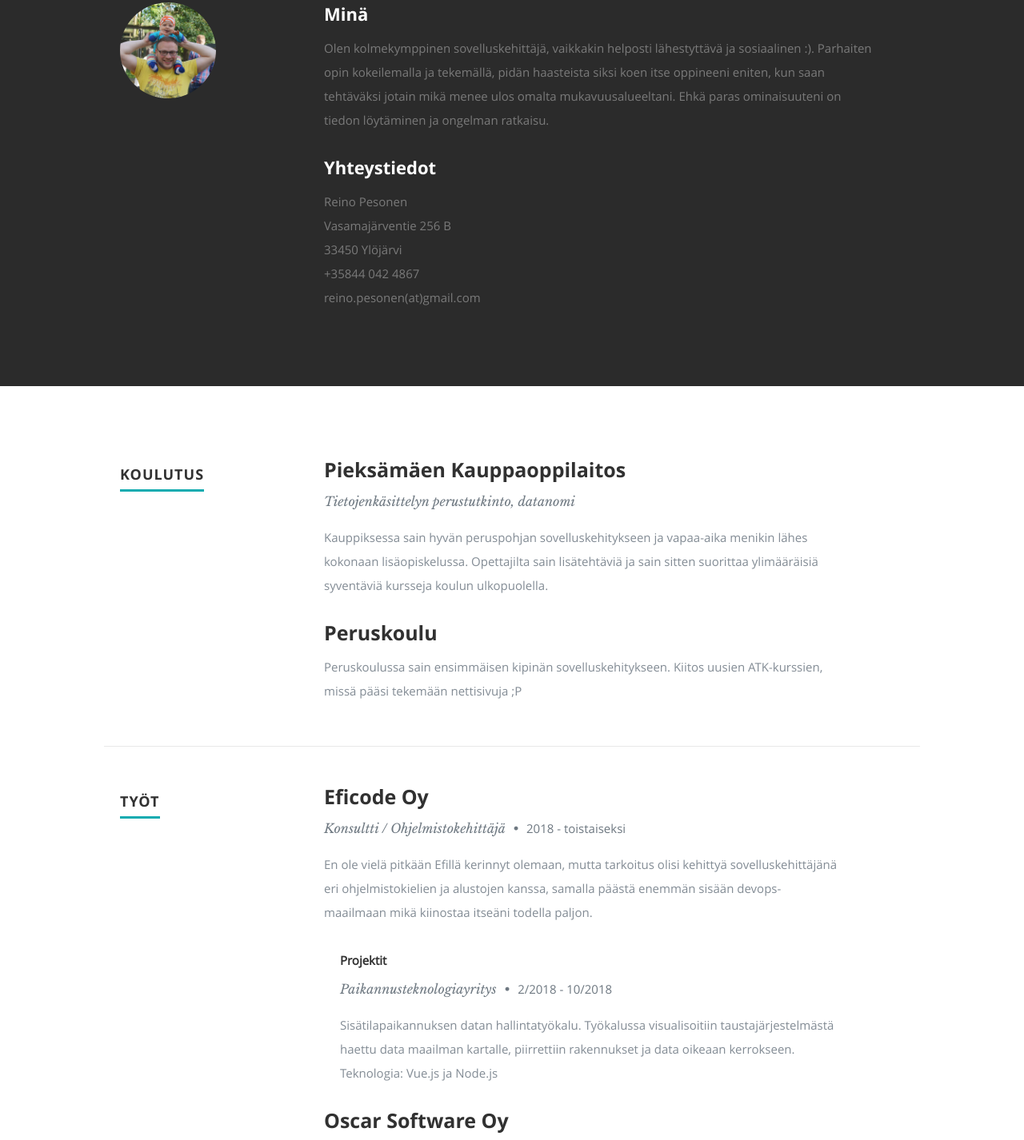
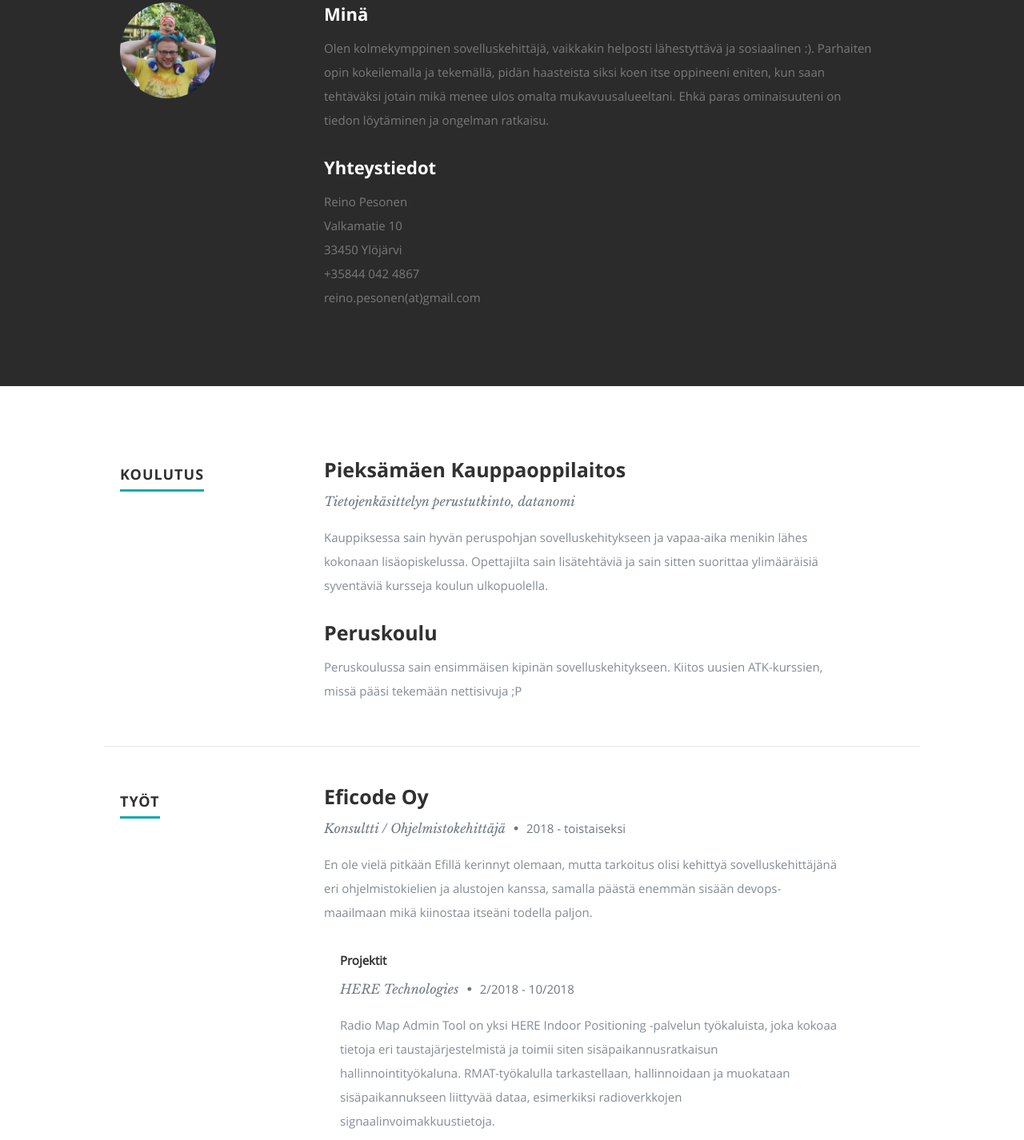
Before and after one commit to rebepoi/cv, a plain HTML site: page index.html in a window 1280 px wide. Shown: the part 893-2319 px from the top of the page at 80% size. Drawn offline with nearby package versions, Linux system fonts and the light colour scheme.

Commit message:
Update CV

```diff
--- a/index.html
+++ b/index.html
@@ -104,9 +104,9 @@
             <h2>Yhteystiedot</h2>
             <p class="address">
               <span>Reino Pesonen</span><br>
-              <span>Vasamajärventie 256 B<br>
-						         33450 Ylöjärvi
-                     </span><br>
+              <span>Valkamatie 10<br>
+		    33450 Ylöjärvi
+              </span><br>
               <span>+35844 042 4867</span><br>
               <span>reino.pesonen(at)gmail.com</span>
             </p>
@@ -198,9 +198,9 @@
 
             <div class="project-margin">
               <em class="project">Projektit</em>
-              <p class="info">Paikannusteknologiayritys <span>&bull;</span> <em class="date">2/2018 - 10/2018</em></p>
+              <p class="info">HERE Technologies <span>&bull;</span> <em class="date">2/2018 - 10/2018</em></p>
 
-              <p class="project-info">Sisätilapaikannuksen datan hallintatyökalu. Työkalussa visualisoitiin taustajärjestelmästä haettu data maailman kartalle, piirrettiin rakennukset ja data oikeaan kerrokseen. Teknologia: Vue.js ja Node.js</p>
+              <p class="project-info">Radio Map Admin Tool on yksi HERE Indoor Positioning -palvelun työkaluista, joka kokoaa tietoja eri taustajärjestelmistä ja toimii siten sisäpaikannusratkaisun hallinnointityökaluna. RMAT-työkalulla tarkastellaan, hallinnoidaan ja muokataan sisäpaikannukseen liittyvää dataa, esimerkiksi radioverkkojen signaalinvoimakkuustietoja.</p>
             </div>
 
           </div>
@@ -390,6 +390,7 @@
             <li><span class='bar-points'>8 / 10</span><span class="bar-expand p80"></span><em>jQuery</em></li>
             <li><span class='bar-points'>8 / 10</span><span class="bar-expand p80"></span><em>JavaScript</em></li>
             <li><span class='bar-points'>7 / 10</span><span class="bar-expand p70"></span><em>Python</em></li>
+            <li><span class='bar-points'>6 / 10</span><span class="bar-expand p60"></span><em>Node.js</em></li>
             <li><span class='bar-points'>6 / 10</span><span class="bar-expand p60"></span><em>Ruby on Rails</em></li>
             <li><span class='bar-points'>5 / 10</span><span class="bar-expand p50"></span><em>AJAX</em></li>
             <li><span class='bar-points'>4 / 10</span><span class="bar-expand p40"></span><em>Visual Basic</em></li>
```
